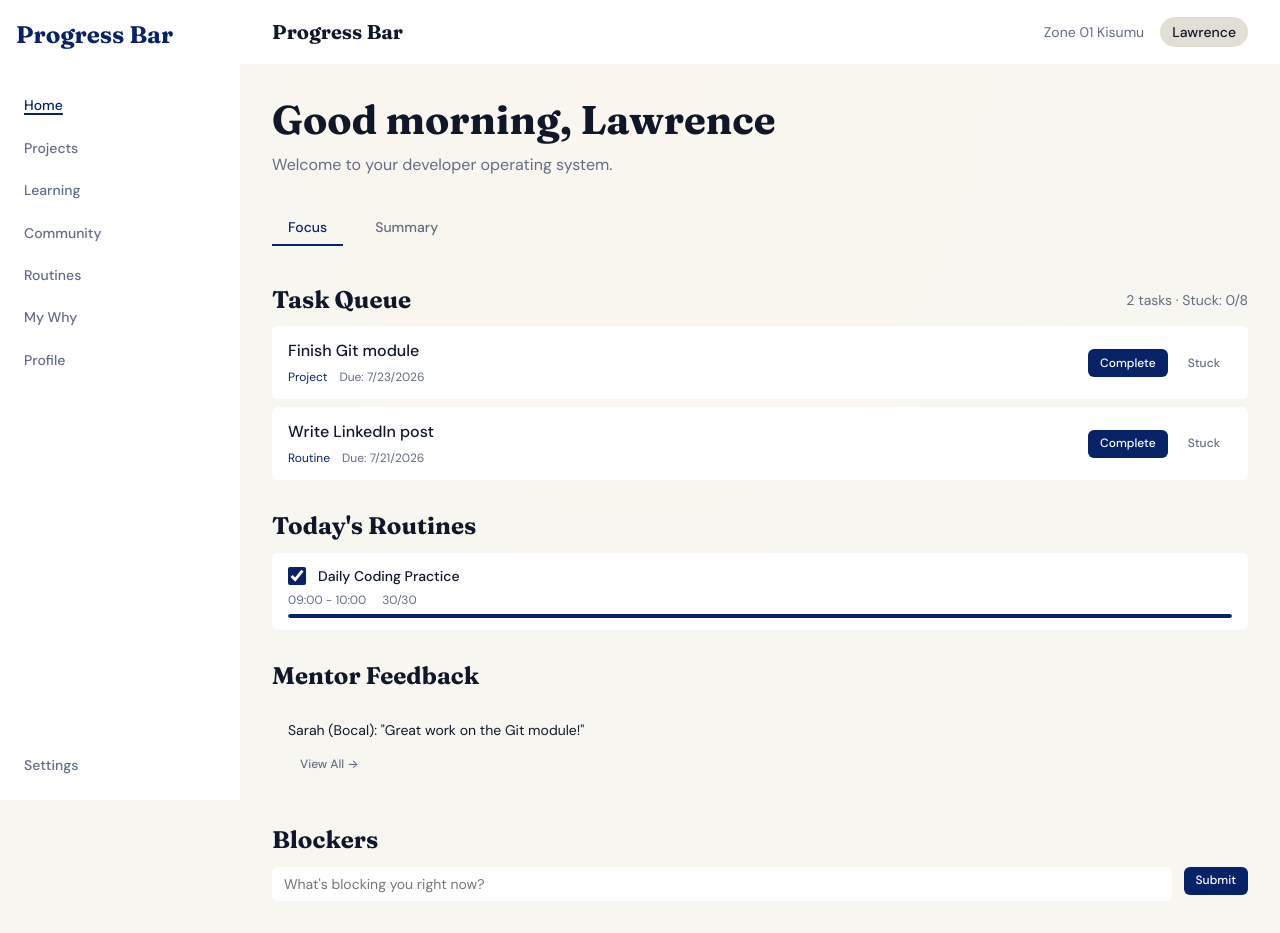
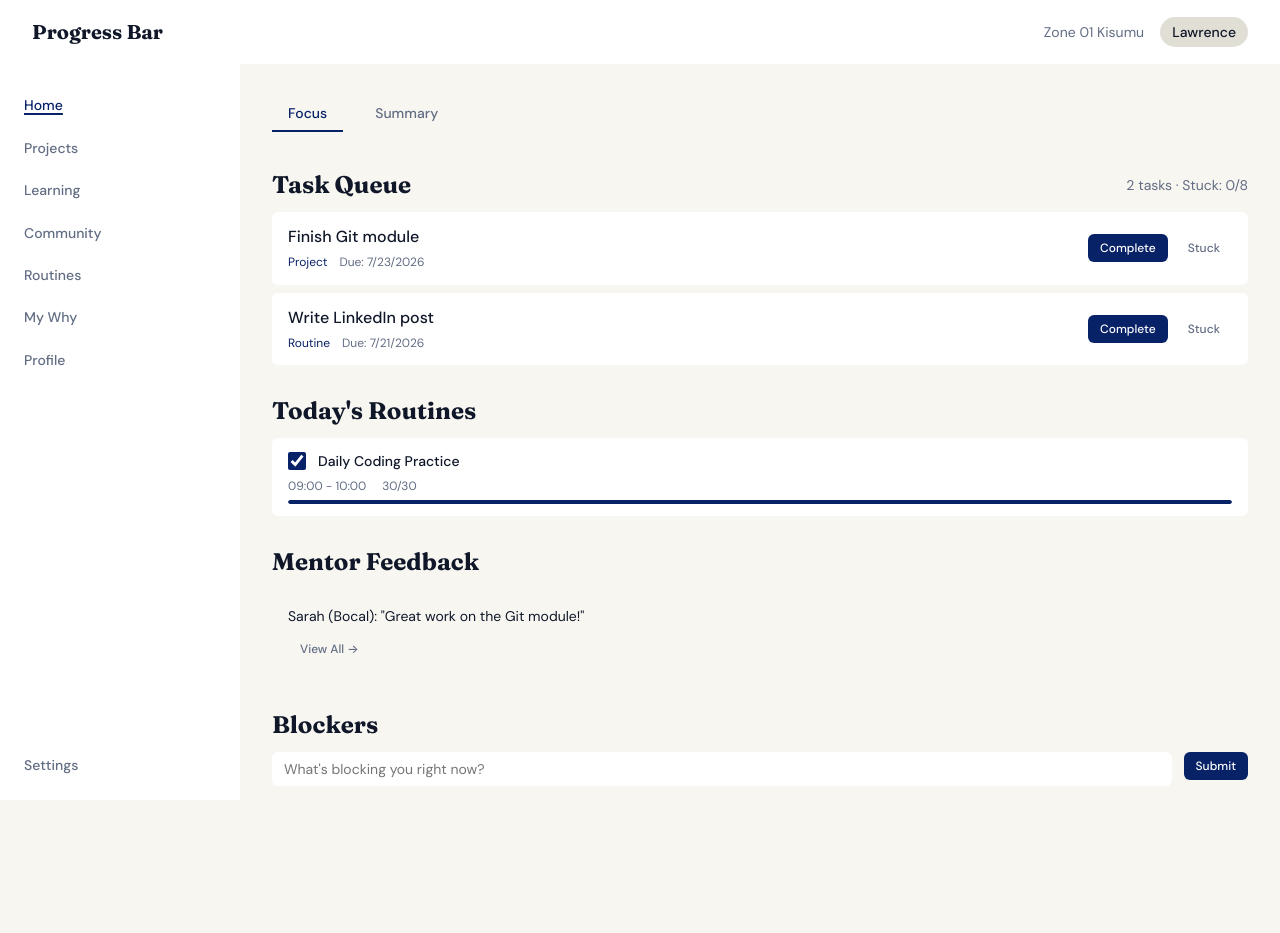
Before and after one commit to LawObare/progressbar, a React app in the folder frontend/: page /home in a window 1280 px wide. After the commit the page ends 818 px from the top, so only its background shows below. Built offline with nearby package versions, Linux system fonts and the light colour scheme; the HTML template or start-up script is replaced by a standard one.

Commit message:
Chore: Made changes to dashboard layout, made header span the width of the page

```diff
--- a/frontend/src/components/Header/Header.module.css
+++ b/frontend/src/components/Header/Header.module.css
@@ -11,8 +11,8 @@
   padding: 0 var(--space-6);
   position: fixed;
   top: 0;
+  left: 0;
   right: 0;
-  left: var(--sidebar-width);
   z-index: 10;
 }
 
--- a/frontend/src/layouts/DashboardLayout.module.css
+++ b/frontend/src/layouts/DashboardLayout.module.css
@@ -11,5 +11,5 @@
   margin-left: var(--sidebar-width);
   margin-top: var(--header-height);
   padding: var(--space-6);
-  background: var(--color-bg-canvas);
+  background: hsl(var(--background));
 }
--- a/frontend/src/pages/Home/Home.jsx
+++ b/frontend/src/pages/Home/Home.jsx
@@ -36,11 +36,6 @@ export const Home = () => {
 
   return (
     <div className={styles.Home}>
-      <header className={styles.Home__header}>
-        <h1 className={styles.Home__title}>Good morning, Lawrence</h1>
-        <p className={styles.Home__subtitle}>Welcome to your developer operating system.</p>
-      </header>
-
       <div className={styles.Home__tabs}>
         <button
           className={`${styles.Home__tab} ${activeTab === 'focus' ? styles['Home__tab--active'] : ''}`}
--- a/frontend/src/pages/Home/Home.module.css
+++ b/frontend/src/pages/Home/Home.module.css
@@ -6,27 +6,12 @@
   margin: 0 auto;
 }
 
-.Home__header {
-  margin-bottom: var(--space-6);
-}
-
-.Home__title {
-  font-family: var(--font-serif);
-  font-size: var(--font-size-3xl);
-  font-weight: var(--font-weight-bold);
-  margin-bottom: var(--space-2);
-}
-
-.Home__subtitle {
-  font-family: var(--font-sans);
-  color: hsl(var(--muted-foreground));
-}
-
 .Home__tabs {
   display: flex;
   gap: var(--space-4);
   border-bottom: 1px solid hsl(var(--border));
   margin-bottom: var(--space-6);
+  padding-bottom: 0;
 }
 
 .Home__tab {
@@ -38,6 +23,7 @@
   border-bottom: 2px solid transparent;
   transition: color var(--transition-fast), border-color var(--transition-fast);
   cursor: pointer;
+  margin-bottom: -1px;
 }
 
 .Home__tab:hover {
@@ -52,13 +38,3 @@
 .Home__content {
   padding-top: var(--space-2);
 }
-
-.Home__placeholder {
-  padding: var(--space-6);
-  background: hsl(var(--card));
-  border-radius: var(--radius-lg);
-  border: 1px solid hsl(var(--border));
-  text-align: center;
-  color: hsl(var(--muted-foreground));
-  font-family: var(--font-sans);
-}
```
